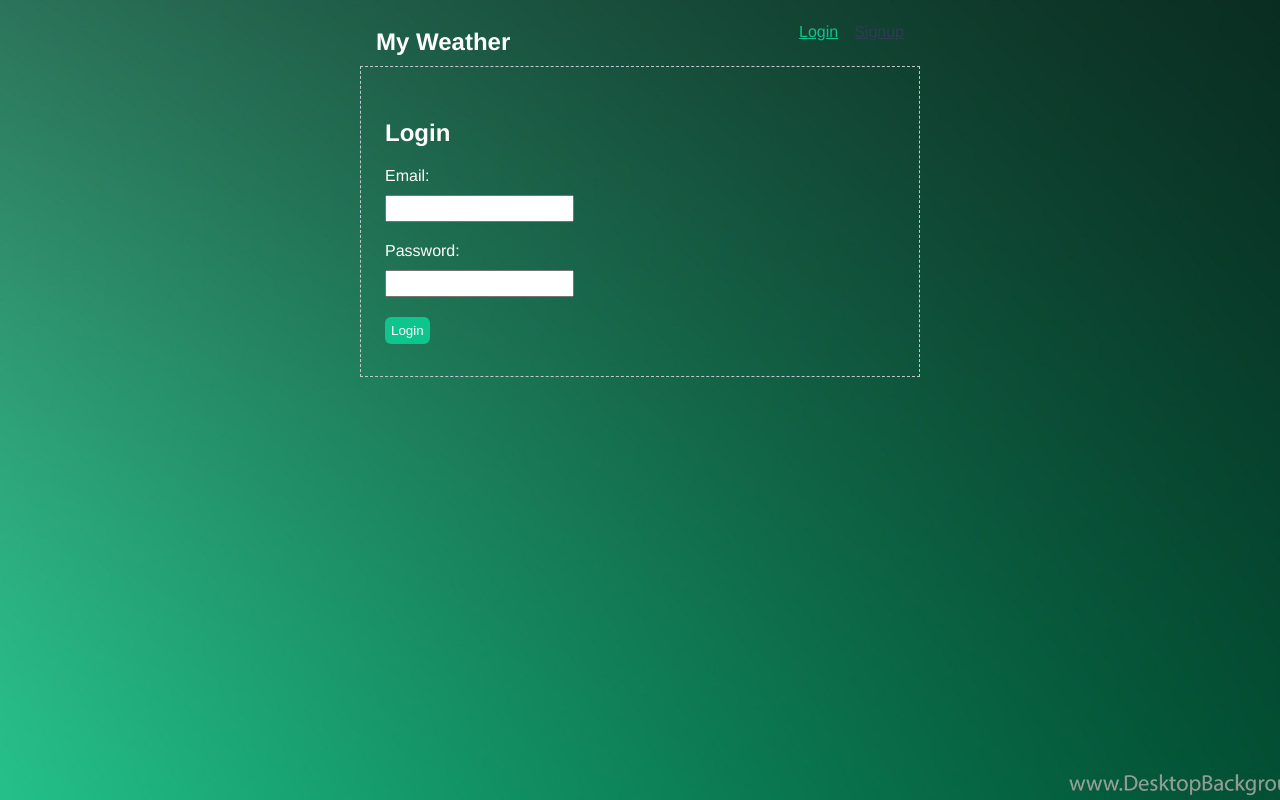
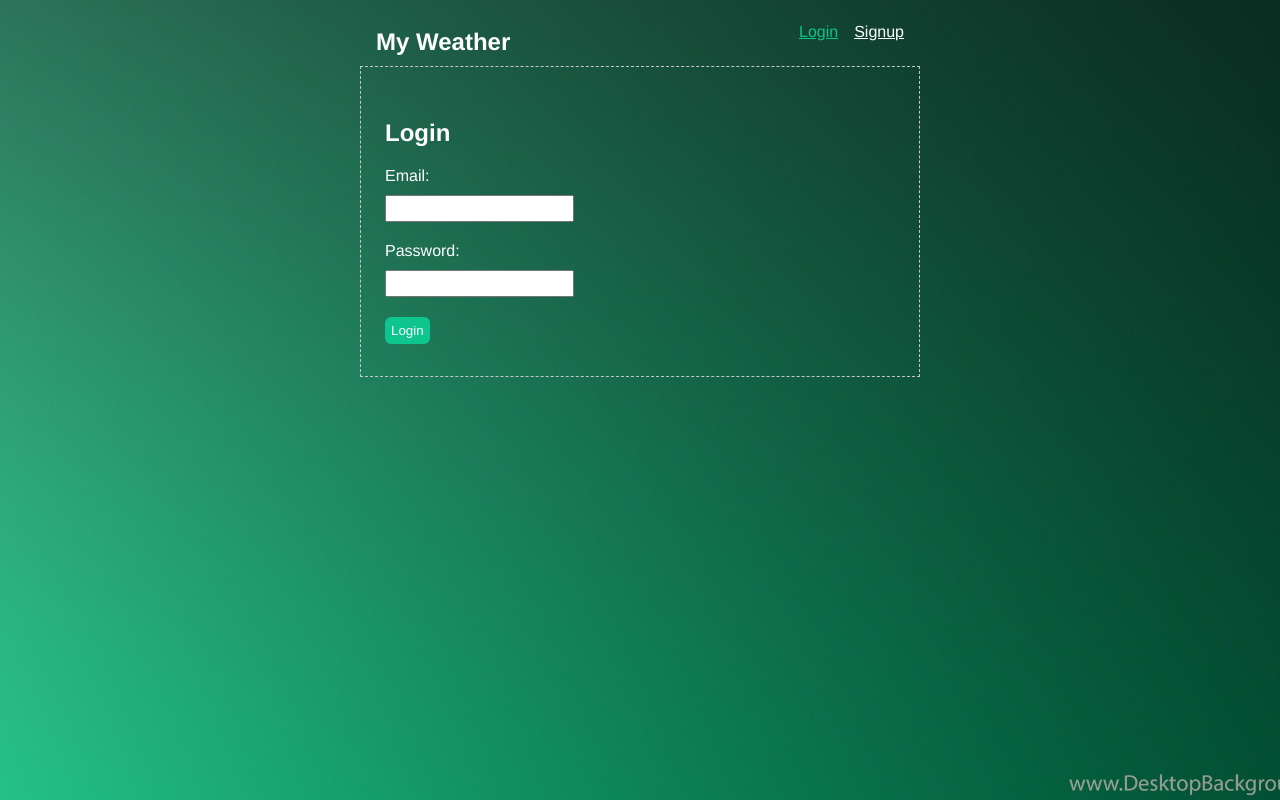
Before and after one commit to raresample/weather-list, a Vue app: page /login in a window 1280 px wide. Built offline with nearby package versions, Linux system fonts and the light colour scheme; no server answers.

Commit message:
Removed unnecessary Home link from NavBar

```diff
--- a/src/components/Navbar.vue
+++ b/src/components/Navbar.vue
@@ -5,7 +5,7 @@
 
       <!-- for logged in users -->
       <div v-if="user">
-        <router-link to="/">Home</router-link>
+        <!-- <router-link to="/">Home</router-link> -->
         <button @click="handleClick" class="logout">Logout</button>
       </div>
 
@@ -61,7 +61,7 @@
 }
 nav a {
   margin-left: 16px;
-  color: #2c3e50;
+  color: #fff;
 }
 nav button {
   margin-left: 16px;
```
